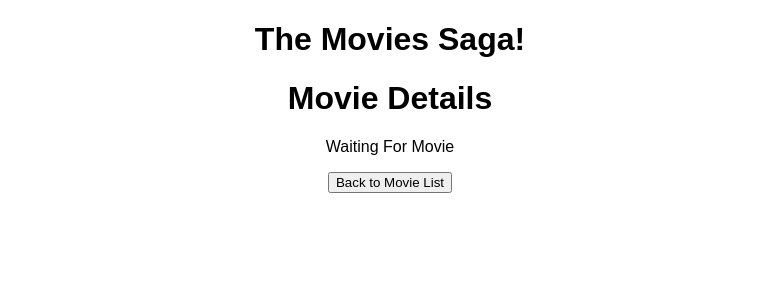
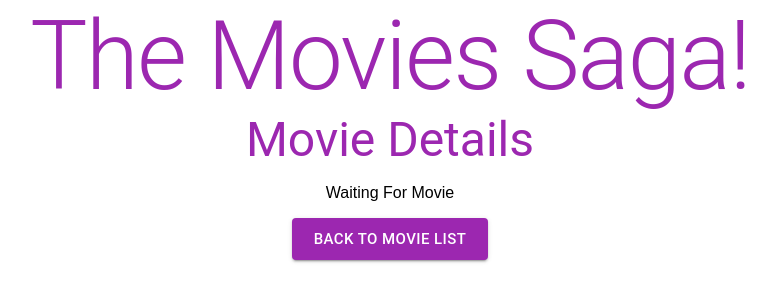
Before and after one commit to searley96/weekend-movie-sagas, a React (Create React App) app: page /#/details in a window 1280 px wide. Shown: the top 302 px of the page, without its empty margins (250-1026 px from the left). Built offline with nearby package versions, Linux system fonts and the light colour scheme.

Commit message:
added button styling and text styling with material ui

```diff
--- a/package.json
+++ b/package.json
@@ -4,6 +4,10 @@
   "private": true,
   "proxy": "http://localhost:5000",
   "dependencies": {
+    "@emotion/react": "^11.10.6",
+    "@emotion/styled": "^11.10.6",
+    "@fontsource/roboto": "^4.5.8",
+    "@mui/material": "^5.11.16",
     "axios": "^0.21.1",
     "pg": "^8.2.1",
     "react": "^18.2.0",
--- a/src/components/App/App.js
+++ b/src/components/App/App.js
@@ -1,7 +1,8 @@
 import {HashRouter as Router, Route} from 'react-router-dom';
 import './App.css';
 import MovieList from '../MovieList/MovieList'
-import MovieDetails from '../MovieDetails/MovieDetails';
+import MovieDetails from '../MovieDetails/MovieDetails'
+import Typography from '@mui/material/Typography';
 
 function App() {
 
@@ -9,7 +10,10 @@ function App() {
 
   return (
     <div className="App">
-      <h1>The Movies Saga!</h1>
+      <Typography variant = "h1"
+      color = "secondary"
+
+      >The Movies Saga!</Typography>
       <Router>
         <Route path="/" exact>
           <MovieList />
--- a/src/components/MovieDetails/MovieDetails.js
+++ b/src/components/MovieDetails/MovieDetails.js
@@ -1,6 +1,8 @@
 import { useHistory } from "react-router-dom";
 import { useDispatch, useSelector } from "react-redux";
 import React, { useEffect } from 'react';
+import Button from '@mui/material/Button';
+import { Typography } from "@mui/material";
 
 
 function MovieDetails() {
@@ -8,6 +10,7 @@ function MovieDetails() {
 
    const movieDetails = useSelector(store => store.movieDetails)
    console.log('movie detail', movieDetails)
+
 
    const history = useHistory();
 
@@ -18,7 +21,9 @@ function MovieDetails() {
 
    return (
    <>
-    <h1>Movie Details</h1>
+    <Typography variant = "h3"
+    color = "secondary"
+    >Movie Details</Typography>
     {movieDetails.length ?
     <>
             <img src={movieDetails[0].poster} />
@@ -31,7 +36,11 @@ function MovieDetails() {
             ))}
         </>
         : <p>Waiting For Movie</p>}
-    <button onClick={handleBackToList}>Back to Movie List</button>
+    <Button
+    variant="contained"
+    size="large"
+    color="secondary"
+    onClick={handleBackToList}>Back to Movie List</Button>
 </>)
 }
 
--- a/src/components/MovieList/MovieList.jsx
+++ b/src/components/MovieList/MovieList.jsx
@@ -2,6 +2,9 @@ import React, { useEffect } from 'react';
 import { useDispatch, useSelector } from 'react-redux';
 import './MovieList.css'
 import { useHistory } from 'react-router-dom';
+import Typography from '@mui/material/Typography';
+import Container from '@material-ui/core/Container';
+
 
 
 function MovieList() {
@@ -13,17 +16,6 @@ function MovieList() {
     const movies = useSelector(store => store.movies);
 
 
-    //on movie click, taken to details page
-    // const detailsPage = (movie) => {
-    //     event.preventDefault();
-    //     dispatch({
-    //         type: "SET_DETAIL",
-    //         payload: movie
-    //     })
-    //     console.log('id', movie.id)
-    //     history.push("/details");
-    // }
-
     // //fetch movie details on page load
     useEffect(() => {
         dispatch({ type: 'FETCH_MOVIES' });
@@ -31,12 +23,17 @@ function MovieList() {
 
     return (
         <main>
-            <h1>MovieList</h1>
+            <Typography variant = "h3"
+            color = "secondary"
+            >MovieList</Typography>
             <section className="movies">
                 {movies.map(movie => {
                     return (
                         <div key={movie.id} >
-                            <h3>{movie.title}</h3>
+                            <Typography variant = "h6"
+                            color = "secondary"
+                            align = "center"
+                            >{movie.title}</Typography>
                             <img onClick={() => {
                                 dispatch({
                                     type: "SET_DETAIL",
```
Also changed, not shown: 1 other file (tests, documents, lock files or other folders).
